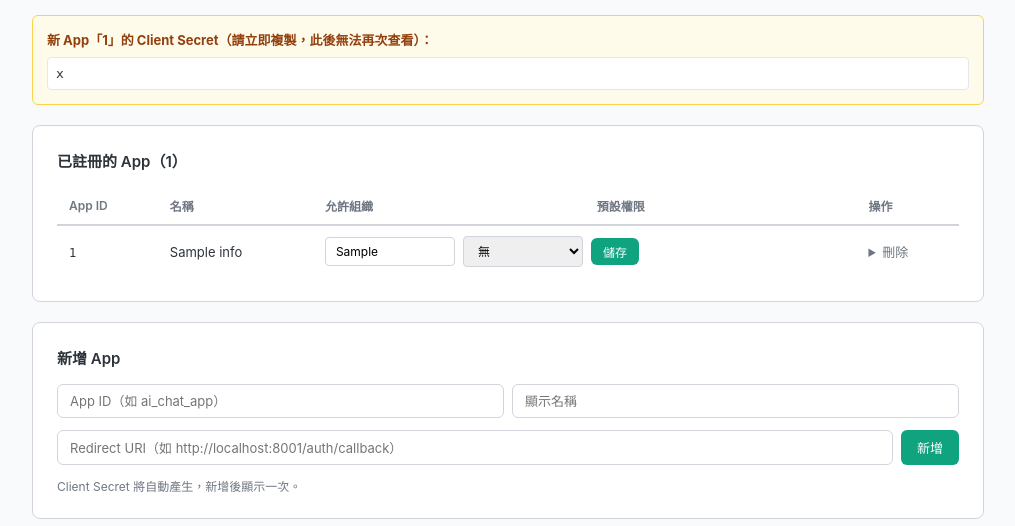
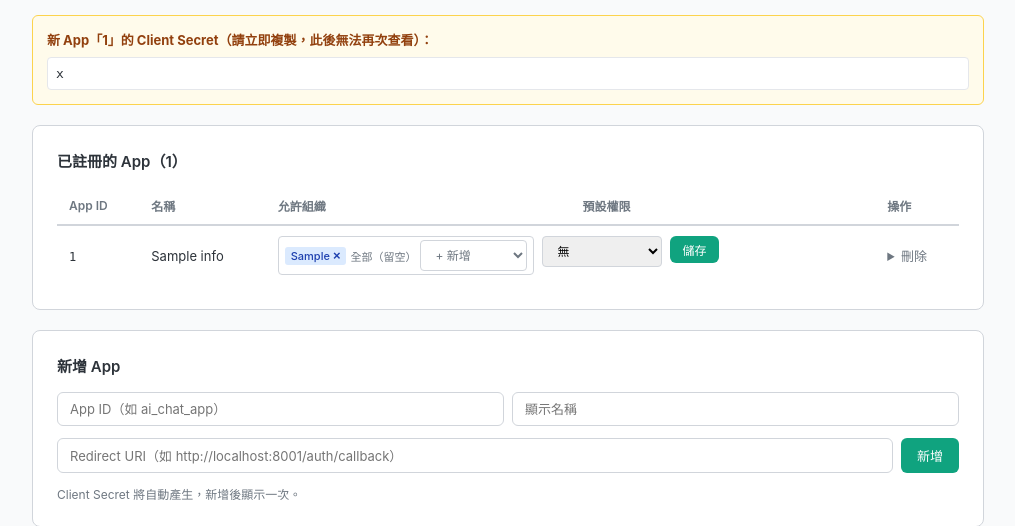
Before and after one commit to bwinken/authcenter, a Python web app: template app/templates/admin_apps.html in a window 1280 px wide. Shown: the part 142-668 px from the top of the page, without its empty margins (132-1147 px from the left). Run offline with Jinja, Linux system fonts and the light colour scheme; the template is opened without the code that fills it: most values are stand-ins (such as "Sample title", 1, 10 or a date in 2020); some web fonts are replaced.

Commit message:
feat: replace allowed_orgs text input with tag picker dropdown
Fetch distinct org_ids from MSSQL and display as selectable dropdown
options. Selected orgs show as removable badge tags instead of requiring
manual comma-separated text input.

Co-Authored-By: Claude Opus 4.6 <noreply@anthropic.com>

```diff
--- a/app/templates/admin_apps.html
+++ b/app/templates/admin_apps.html
@@ -21,21 +21,75 @@
         font-size: 13px;
         word-break: break-all;
     }
-    .app-edit-form { display: flex; gap: 8px; align-items: center; }
-    .app-edit-form input, .app-edit-form select {
+    .app-edit-form { display: flex; gap: 8px; align-items: flex-start; }
+    .app-edit-form select {
         padding: 6px 10px;
         border: 1px solid var(--border);
         border-radius: 4px;
         font-size: 12px;
         font-family: inherit;
     }
-    .app-edit-form input:focus, .app-edit-form select:focus {
+    .app-edit-form select:focus {
         outline: none;
         border-color: var(--border-focus);
     }
     details summary { cursor: pointer; font-weight: 500; font-size: 13px; color: var(--text-muted); }
     details summary:hover { color: var(--text-main); }
     details[open] summary { margin-bottom: 12px; }
+    /* ── Org Tag Picker ── */
+    .org-tag-picker {
+        display: flex;
+        flex-wrap: wrap;
+        align-items: center;
+        gap: 4px;
+        min-height: 32px;
+        min-width: 160px;
+        max-width: 260px;
+        padding: 3px 6px;
+        border: 1px solid var(--border);
+        border-radius: 4px;
+        background: #fff;
+    }
+    .org-tag-picker:focus-within { border-color: var(--border-focus); }
+    .org-tag {
+        display: inline-flex;
+        align-items: center;
+        gap: 3px;
+        background: #dbeafe;
+        color: #1e40af;
+        font-size: 11px;
+        font-weight: 500;
+        padding: 2px 6px;
+        border-radius: 3px;
+        white-space: nowrap;
+    }
+    .org-tag-remove {
+        background: none;
+        border: none;
+        padding: 0;
+        margin: 0;
+        cursor: pointer;
+        color: #1e40af;
+        font-size: 13px;
+        line-height: 1;
+        font-weight: 700;
+    }
+    .org-tag-remove:hover { color: #ef4444; }
+    .org-add-select {
+        border: none;
+        outline: none;
+        background: transparent;
+        font-size: 11px;
+        font-family: inherit;
+        color: var(--text-muted);
+        cursor: pointer;
+        padding: 2px 0;
+    }
+    .org-empty-hint {
+        font-size: 11px;
+        color: var(--text-muted);
+        pointer-events: none;
+    }
     </style>
 {% endblock %}
 {% block content %}
@@ -73,12 +127,36 @@
                             <td colspan="2">
                                 <form method="POST" action="/admin/apps/update" class="app-edit-form">
                                     <input type="hidden" name="app_id" value="{{ aid }}">
-                                    <input type="text"
+                                    <input type="hidden"
                                            name="allowed_orgs"
-                                           value="{{ info.get('allowed_orgs', []) | join(', ') }}"
-                                           placeholder="全部（留空）"
-                                           style="width: 130px"
-                                           title="以逗號分隔，如：IT, FIN, RD">
+                                           id="hidden_orgs_{{ aid }}"
+                                           value="{{ info.get('allowed_orgs', []) | join(',') }}">
+                                    <div class="org-tag-picker" id="picker_{{ aid }}">
+                                        {% for org in info.get('allowed_orgs', []) %}
+                                            <span class="org-tag" data-org="{{ org }}">
+                                                {{ org }}
+                                                <button type="button"
+                                                        class="org-tag-remove"
+                                                        onclick="removeOrg('{{ aid }}', '{{ org }}')"
+                                                        title="移除 {{ org }}">&times;</button>
+                                            </span>
+                                        {% endfor %}
+                                        <span class="org-empty-hint"
+                                              id="hint_{{ aid }}"
+                                              {% if info.get('allowed_orgs') %}style="display:none"{% endif %}>全部（留空）</span>
+                                        <select class="org-add-select"
+                                                id="addsel_{{ aid }}"
+                                                onchange="addOrg('{{ aid }}', this)">
+                                            <option value="">+ 新增</option>
+                                            {% for org in available_orgs %}
+                                                <option value="{{ org }}"
+                                                        {% if org in info.get('allowed_orgs', []) %}disabled{% endif %}>{{ org }}</option>
+                                            {% endfor %}
+                                            {% if not available_orgs %}
+                                                <option value="" disabled>（無法載入組織清單）</option>
+                                            {% endif %}
+                                        </select>
+                                    </div>
                                     <select name="default_level"
                                             style="width: 120px"
                                             title="組織內使用者的預設權限等級（需設定允許組織才生效）">
@@ -135,4 +213,57 @@
             <p style="font-size: 12px; color: var(--text-muted); margin-top: 4px;">Client Secret 將自動產生，新增後顯示一次。</p>
         </form>
     </div>
+    <script>
+    function removeOrg(appId, org) {
+        var picker = document.getElementById('picker_' + appId);
+        var hidden = document.getElementById('hidden_orgs_' + appId);
+        var hint = document.getElementById('hint_' + appId);
+        var sel = document.getElementById('addsel_' + appId);
+
+        var tag = picker.querySelector('[data-org="' + org + '"]');
+        if (tag) tag.remove();
+
+        var current = hidden.value ? hidden.value.split(',').filter(Boolean) : [];
+        var updated = current.filter(function(o) { return o !== org; });
+        hidden.value = updated.join(',');
+
+        var opt = sel.querySelector('option[value="' + org + '"]');
+        if (opt) opt.disabled = false;
+
+        if (updated.length === 0) hint.style.display = '';
+    }
+
+    function addOrg(appId, selectEl) {
+        var org = selectEl.value;
+        if (!org) return;
+
+        var picker = document.getElementById('picker_' + appId);
+        var hidden = document.getElementById('hidden_orgs_' + appId);
+        var hint = document.getElementById('hint_' + appId);
+
+        var current = hidden.value ? hidden.value.split(',').filter(Boolean) : [];
+        if (current.indexOf(org) !== -1) {
+            selectEl.value = '';
+            return;
+        }
+
+        var tag = document.createElement('span');
+        tag.className = 'org-tag';
+        tag.setAttribute('data-org', org);
+        tag.innerHTML = org +
+            ' <button type="button" class="org-tag-remove"' +
+            ' onclick="removeOrg(\'' + appId + '\', \'' + org + '\')"' +
+            ' title="移除 ' + org + '">&times;</button>';
+        picker.insertBefore(tag, selectEl);
+
+        current.push(org);
+        hidden.value = current.join(',');
+
+        var opt = selectEl.querySelector('option[value="' + org + '"]');
+        if (opt) opt.disabled = true;
+
+        hint.style.display = 'none';
+        selectEl.value = '';
+    }
+    </script>
 {% endblock %}
```
Also changed, not shown: app/admin/routes.py (+28 -7 lines), README.md.
